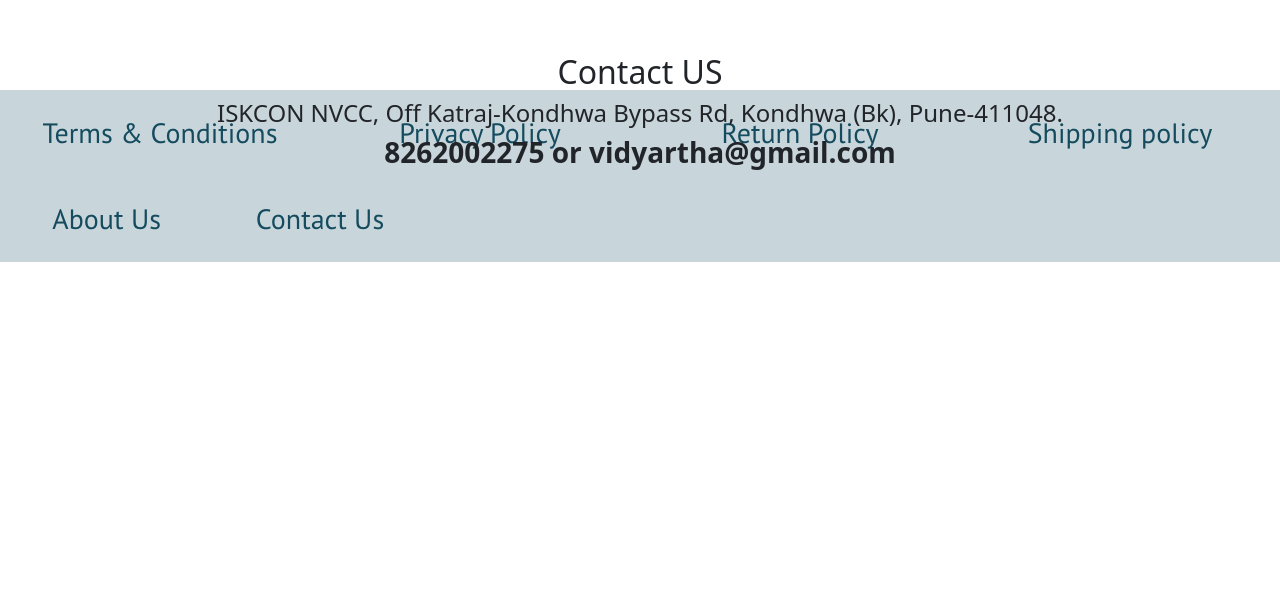
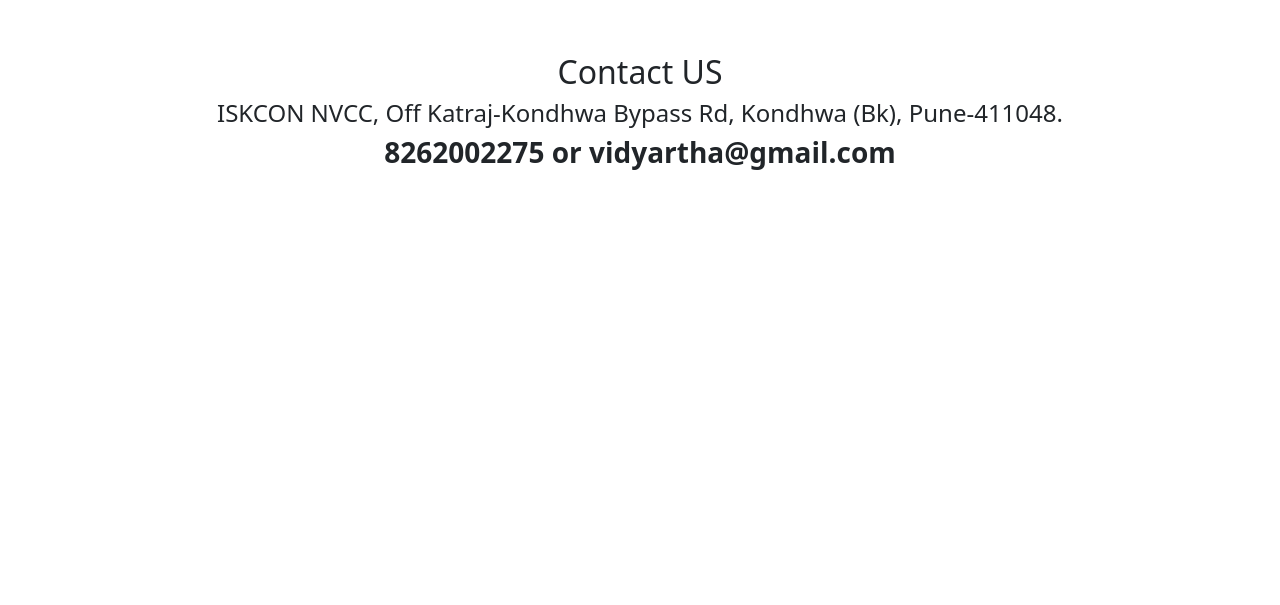
Before and after one commit to maheshauti96/vidyartha-app, a Next.js app: page /contact-us in a window 1280 px wide. Shown: the part 195-800 px from the top of the page. Built offline with nearby package versions, Linux system fonts and the light colour scheme.

Commit message:
added min height

```diff
--- a/pages/about-us.js
+++ b/pages/about-us.js
@@ -7,7 +7,7 @@
 export default function Contact() {
 
     return (<div>
-        <div className="container text-center ab">
+        <div className="container text-center">
         <nav class="navbar navbar-expand-lg ">
             <a class="navbar-brand" href="#">
                 {/* <img > </img> */}
--- a/pages/contact-us.js
+++ b/pages/contact-us.js
@@ -8,7 +8,7 @@
 
 
     return (<div>
-        <div className="container text-center ab p-5">
+        <div className=" public-wrap container text-center ab p-5">
         <h2>Contact US</h2>
         <h4>ISKCON NVCC, Off Katraj-Kondhwa Bypass Rd, Kondhwa (Bk), Pune-411048.</h4>
         <h3><strong>8262002275 or vidyartha@gmail.com</strong></h3>
--- a/src/styles/index.scss
+++ b/src/styles/index.scss
@@ -235,7 +235,9 @@
 
     }
 }
-
+.public-wrap {
+    min-height: 100vh;
+}
 .item {
     margin-left: 33px;
     margin-right: 33px;
```
Also changed, not shown: pages/returnpolicy.js (+1 -1 lines), pages/privacypolicy.js.
